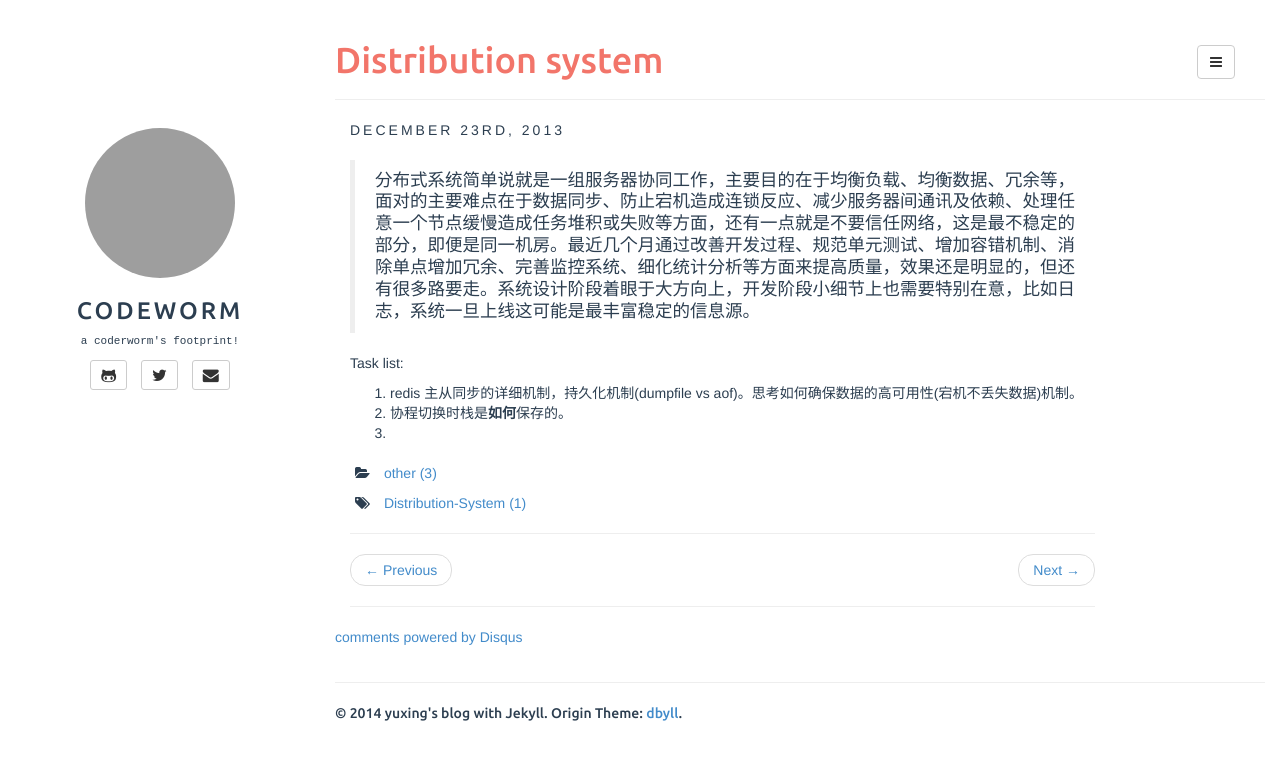
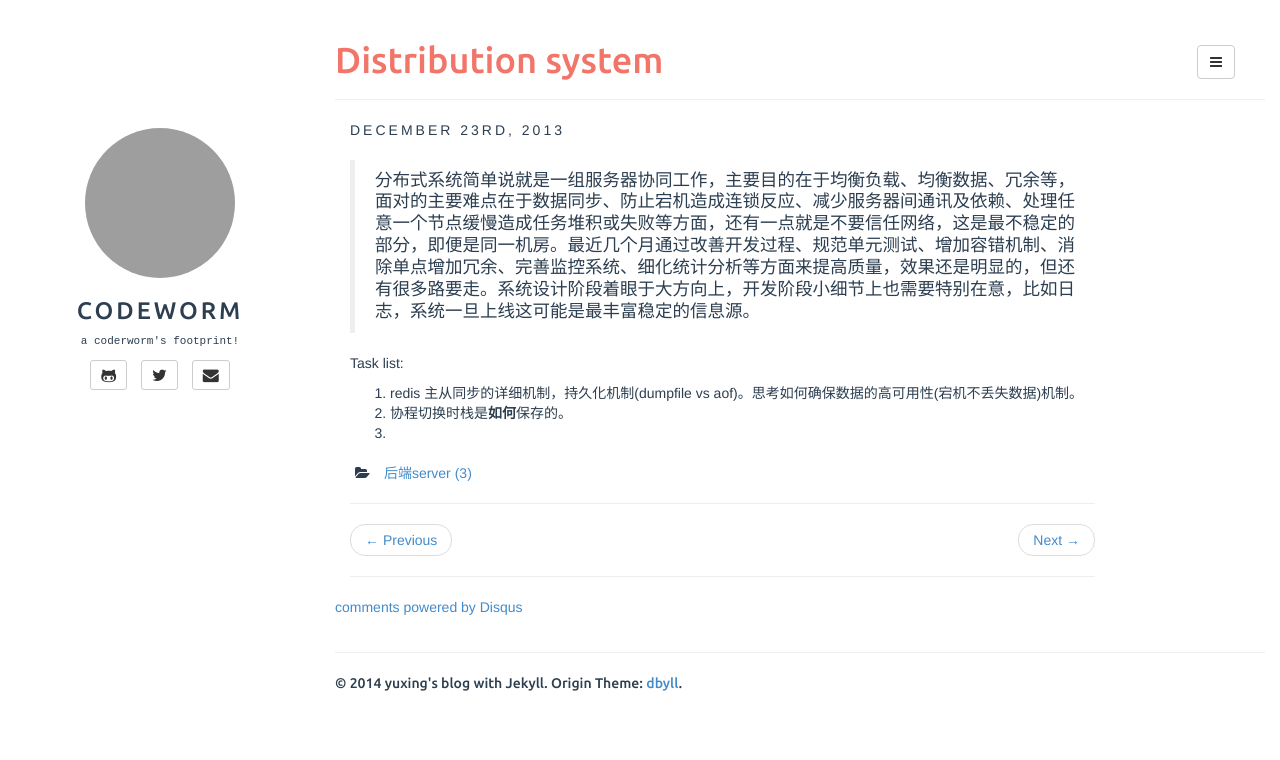
Before and after one commit to yuxingfirst/blog, a Jekyll site: the page built from _posts/other/2013-12-23-sth-need-think.md, in a window 1280 px wide. Shown: the top 760 px of the page. Built offline with Jekyll 4.4.1, drawn with Linux system fonts in a browser that asks for light colours; comment, search, counter and statistics services are not loaded; grey boxes are pictures that could not be loaded.

Commit message:
修改目录

```diff
--- a/_posts/other/2013-12-23-sth-need-think.md
+++ b/_posts/other/2013-12-23-sth-need-think.md
@@ -1,8 +1,8 @@
 ---
 title: Distribution system
 layout: post
-categories: [other]
-tags: [Distribution-System]
+categories: [后端server]
+tags: []
 description: .
 ---
 
```
Also changed, not shown: _posts/other/2013-12-26-git-command-backup.md (+1 -1 lines), _posts/other/2013-12-27-build-your-coding-env-based-on-vim-find-grep.md (+1 -1 lines).
